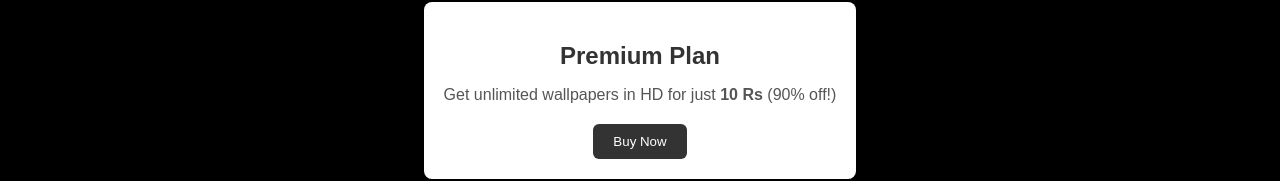
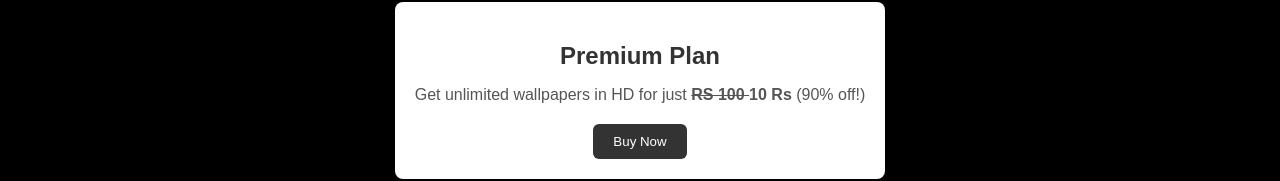
Before and after one commit to kovendhan5/Epic-Wallpaper, a React (Create React App) app in the folder website/: page / in a window 1280 px wide. Shown: the part 548-729 px from the top of the page. Built offline with nearby package versions, Linux system fonts and the light colour scheme.

Commit message:
small change in pricing

```diff
--- a/website/src/components/Pricing.jsx
+++ b/website/src/components/Pricing.jsx
@@ -10,7 +10,7 @@ const Pricing = () => {
   return (
     <section className="pricing-section" id="pricing">
       <h2>Premium Plan</h2>
-      <p>Get unlimited wallpapers in HD for just <strong>10 Rs</strong> (90% off!)</p>
+      <p>Get unlimited wallpapers in HD for just <strong><strike>RS 100 </strike>10 Rs</strong> (90% off!)</p>
       <button onClick={handlePurchase}>Buy Now</button>
     </section>
   );
```
